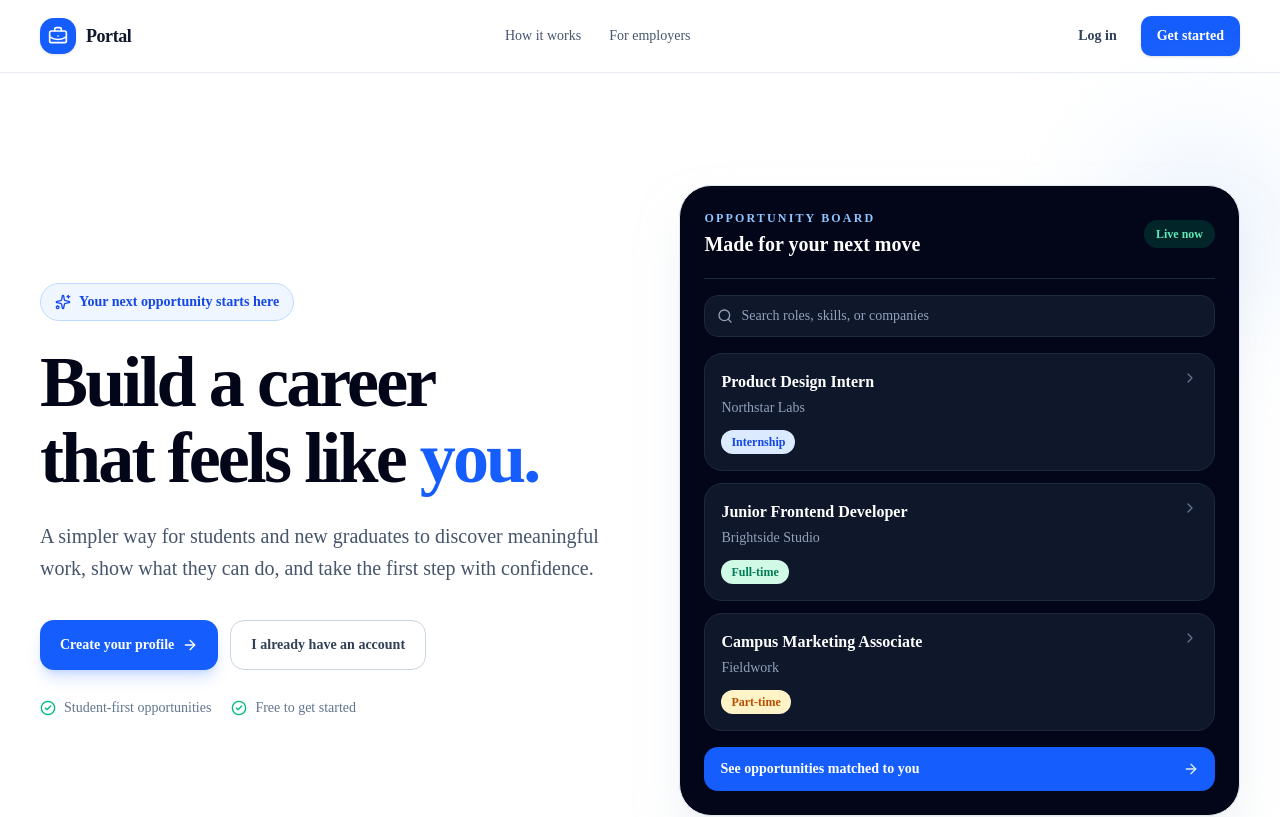
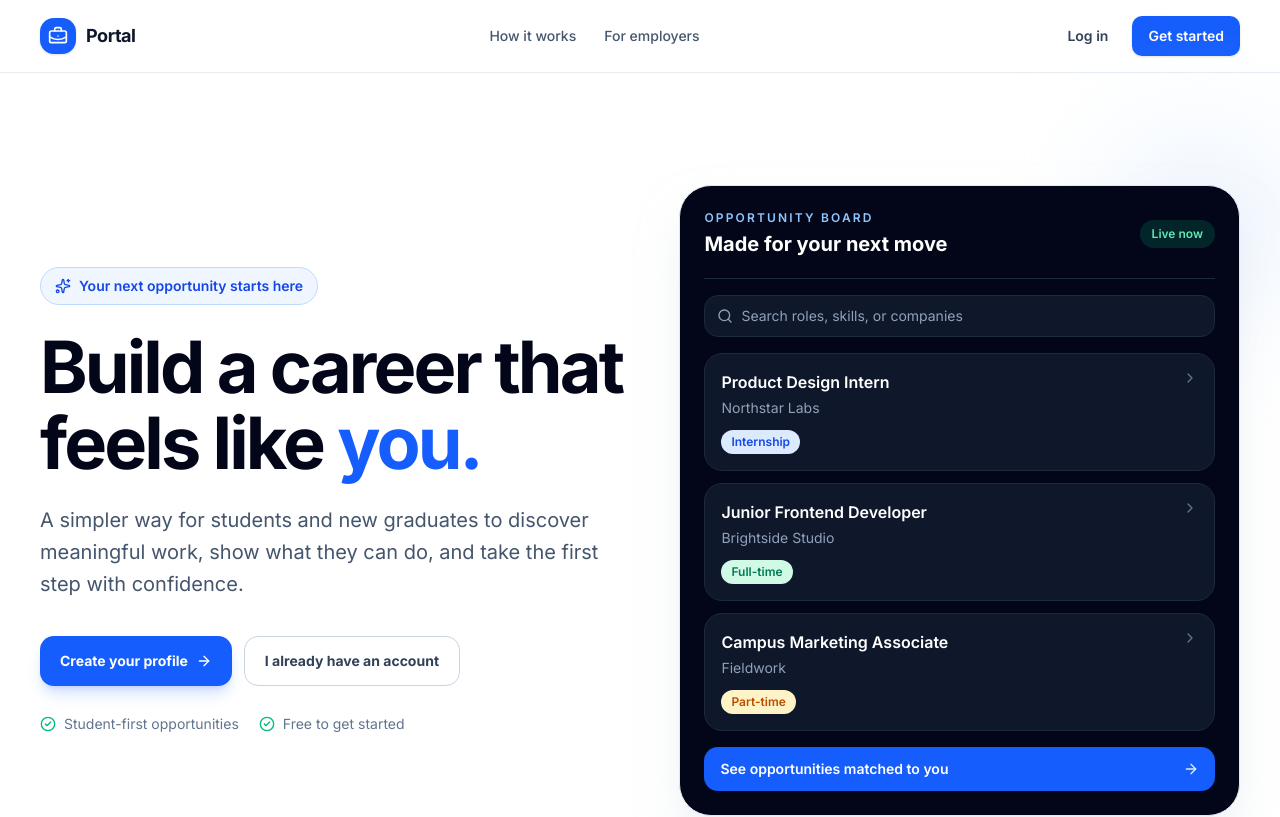
Before and after one commit to prasannashrestha011/portal-ui, a Next.js app: page / in a window 1280 px wide. Shown: the top 817 px of the page. Built offline with nearby package versions, Linux system fonts and the light colour scheme.

Commit message:
feat: simplify layout component by removing unused font imports and metadata

```diff
--- a/app/layout.tsx
+++ b/app/layout.tsx
@@ -1,29 +1,15 @@
-import type { Metadata } from "next";
-import { Geist, Geist_Mono } from "next/font/google";
+import { Inter } from "next/font/google";
 import "./globals.css";
 
-const geistSans = Geist({
-  variable: "--font-geist-sans",
+const inter = Inter({
+  variable: "--font-sans",
   subsets: ["latin"],
 });
 
-const geistMono = Geist_Mono({
-  variable: "--font-geist-mono",
-  subsets: ["latin"],
-});
-
-export const metadata: Metadata = {
-  title: "Portal | Find your next opportunity",
-  description: "A student-focused job portal for discovering opportunities, building your profile, and connecting with employers.",
-};
-
 export default function RootLayout({ children }: LayoutProps<"/">) {
   return (
-    <html
-      lang="en"
-      className={`${geistSans.variable} ${geistMono.variable} h-full antialiased`}
-    >
-      <body className="min-h-full flex flex-col">{children}</body>
+    <html lang="en" className={`${inter.variable} h-full antialiased`}>
+      <body className="min-h-full flex flex-col font-sans">{children}</body>
     </html>
   );
 }
```
